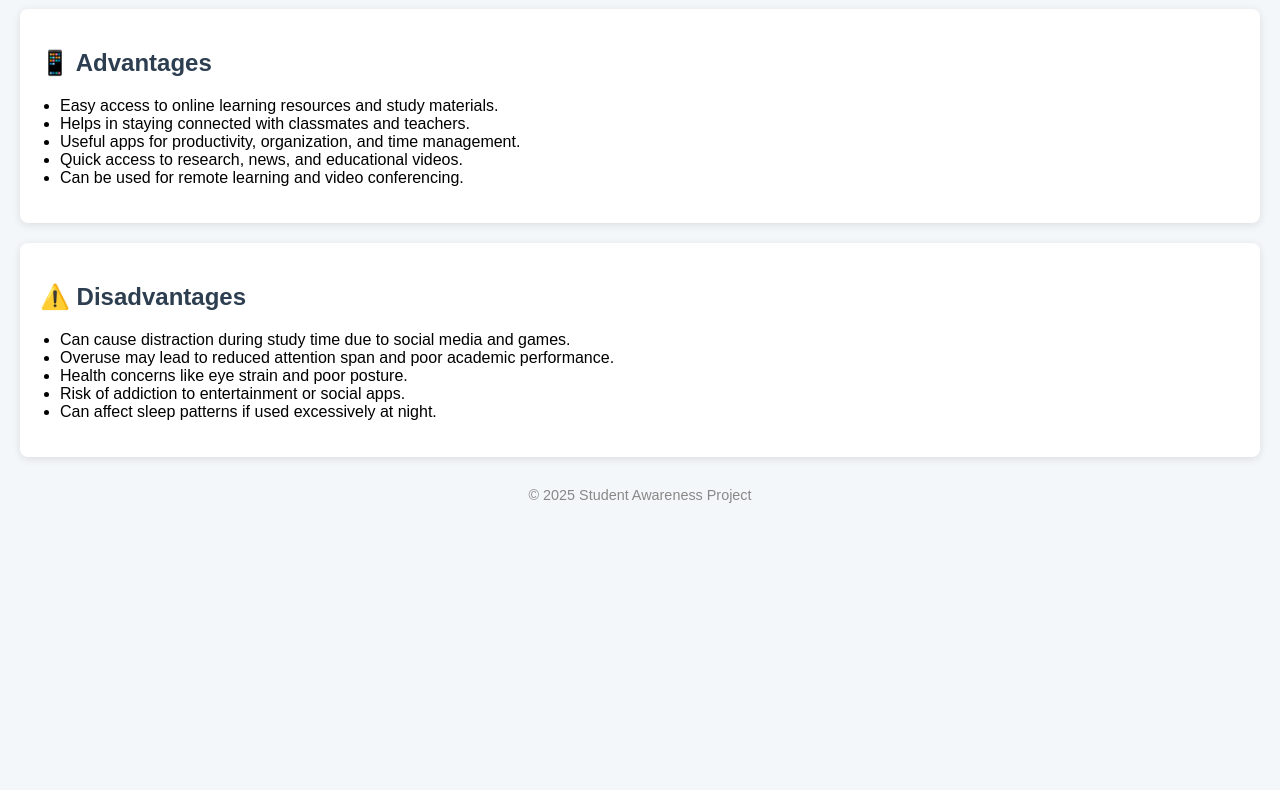
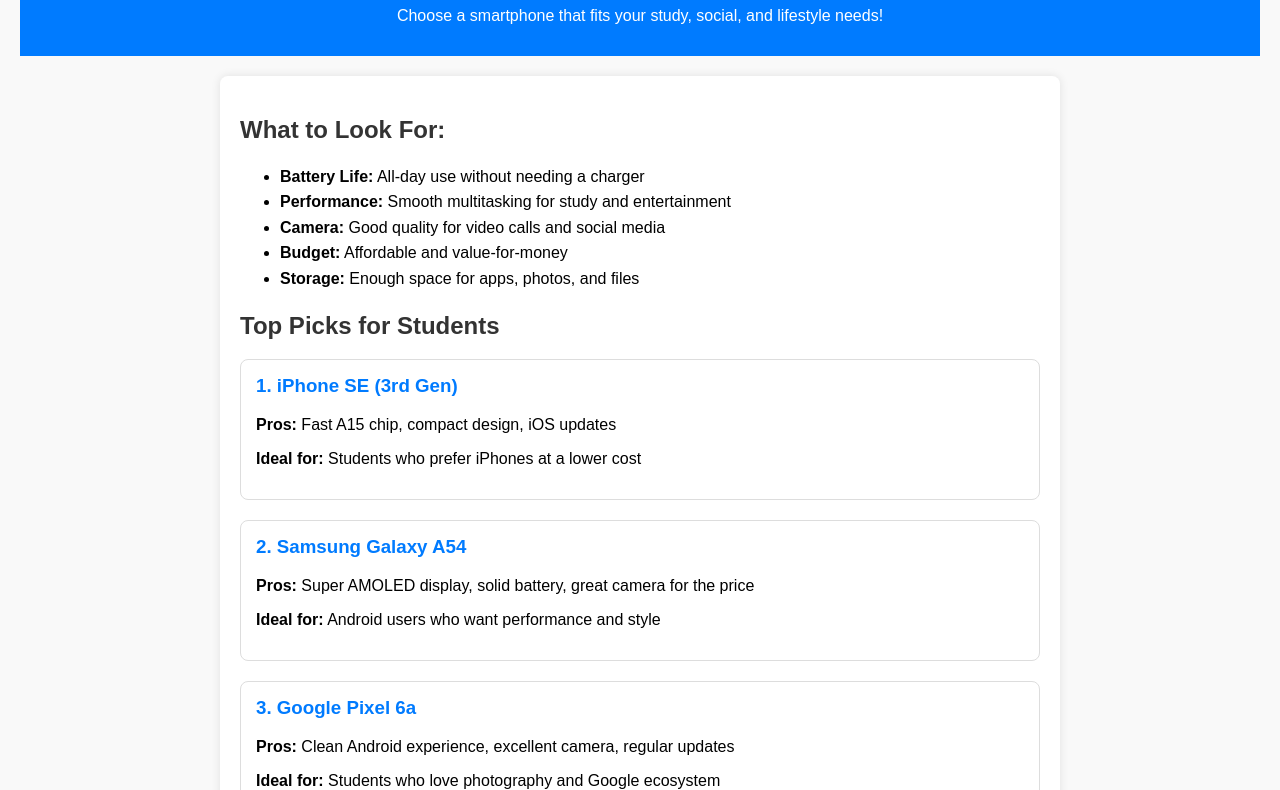
Before and after one commit to Bhagya-1414/Finale, a plain HTML site: page index.html in a window 1280 px wide. Shown: the part 108-898 px from the top of the page. Before the commit the page ends 800 px from the top, so only its background shows below. Drawn offline with Linux system fonts and the light colour scheme.

Commit message:
Update index.html

```diff
--- a/index.html
+++ b/index.html
@@ -2,82 +2,113 @@
 <html lang="en">
 <head>
     <meta charset="UTF-8">
-  <meta name="viewport" content="width=device-width, initial-scale=1">
-  <title>Smartphone Advantages and Disadvantages For Students ( Age:-18-21)</title>
+    <meta name="viewport" content="width=device-width, initial-scale=1.0">
+    <title>Smartphone Guide for Students (18–21)</title>
     <style>
         body {
             font-family: Arial, sans-serif;
-      background-color: #f4f7f9;
+            background: #f9f9f9;
             margin: 0;
             padding: 20px;
         }
 
         header {
-      background-color: #2c3e50;
+            background-color: #007BFF;
             color: white;
-      padding: 20px;
+            padding: 15px;
             text-align: center;
         }
 
-    h1 {
-      margin: 0;
-    }
-
-    section {
-      background-color: white;
+        main {
+            background: white;
             padding: 20px;
-      margin-top: 20px;
             border-radius: 8px;
-      box-shadow: 0 2px 8px rgba(0, 0, 0, 0.1);
+            max-width: 800px;
+            margin: 20px auto;
+            box-shadow: 0 0 10px rgba(0,0,0,0.1);
         }
 
         h2 {
-      color: #2c3e50;
+            color: #333;
         }
 
         ul {
-      list-style-type: disc;
-      padding-left: 20px;
+            line-height: 1.6;
+        }
+
+        .phone-card {
+            border: 1px solid #ddd;
+            border-radius: 8px;
+            padding: 15px;
+            margin-bottom: 20px;
+        }
+
+        .phone-card h3 {
+            margin-top: 0;
+            color: #007BFF;
         }
 
         footer {
             text-align: center;
+            font-size: 0.9em;
+            color: #777;
             margin-top: 30px;
-      font-size: 0.9em;
-      color: #888;
         }
     </style>
 </head>
 <body>
 
     <header>
-    <h1>Smartphones: Pros and Cons for Students (Age 18-21)</h1>
+        <h1>Smartphone Guide for Students (Age 18–21)</h1>
+        <p>Choose a smartphone that fits your study, social, and lifestyle needs!</p>
     </header>
 
-  <section>
-    <h2>📱 Advantages</h2>
+    <main>
+        <h2>What to Look For:</h2>
         <ul>
-      <li>Easy access to online learning resources and study materials.</li>
-      <li>Helps in staying connected with classmates and teachers.</li>
-      <li>Useful apps for productivity, organization, and time management.</li>
-      <li>Quick access to research, news, and educational videos.</li>
-      <li>Can be used for remote learning and video conferencing.</li>
+            <li><strong>Battery Life:</strong> All-day use without needing a charger</li>
+            <li><strong>Performance:</strong> Smooth multitasking for study and entertainment</li>
+            <li><strong>Camera:</strong> Good quality for video calls and social media</li>
+            <li><strong>Budget:</strong> Affordable and value-for-money</li>
+            <li><strong>Storage:</strong> Enough space for apps, photos, and files</li>
         </ul>
-  </section>
 
-  <section>
-    <h2>⚠️ Disadvantages</h2>
+        <h2>Top Picks for Students</h2>
+
+        <div class="phone-card">
+            <h3>1. iPhone SE (3rd Gen)</h3>
+            <p><strong>Pros:</strong> Fast A15 chip, compact design, iOS updates</p>
+            <p><strong>Ideal for:</strong> Students who prefer iPhones at a lower cost</p>
+        </div>
+
+        <div class="phone-card">
+            <h3>2. Samsung Galaxy A54</h3>
+            <p><strong>Pros:</strong> Super AMOLED display, solid battery, great camera for the price</p>
+            <p><strong>Ideal for:</strong> Android users who want performance and style</p>
+        </div>
+
+        <div class="phone-card">
+            <h3>3. Google Pixel 6a</h3>
+            <p><strong>Pros:</strong> Clean Android experience, excellent camera, regular updates</p>
+            <p><strong>Ideal for:</strong> Students who love photography and Google ecosystem</p>
+        </div>
+
+        <div class="phone-card">
+            <h3>4. OnePlus Nord CE 3 Lite</h3>
+            <p><strong>Pros:</strong> Good performance, fast charging, affordable</p>
+            <p><strong>Ideal for:</strong> Budget-conscious students who still want speed</p>
+        </div>
+
+        <h2>Tips Before Buying</h2>
         <ul>
-      <li>Can cause distraction during study time due to social media and games.</li>
-      <li>Overuse may lead to reduced attention span and poor academic performance.</li>
-      <li>Health concerns like eye strain and poor posture.</li>
-      <li>Risk of addiction to entertainment or social apps.</li>
-      <li>Can affect sleep patterns if used excessively at night.</li>
+            <li>Check for student discounts or offers</li>
+            <li>Compare online and in-store prices</li>
+            <li>Look for warranty and after-sales support</li>
         </ul>
-  </section>
+    </main>
 
     <footer>
-    <p>&copy; 2025 Student Awareness Project</p>
+        &copy; 2025 Smartphone Guide for Students | All rights reserved.
     </footer>
 
 </body>
```
Lines whose indentation alone changed are shown as unchanged.
